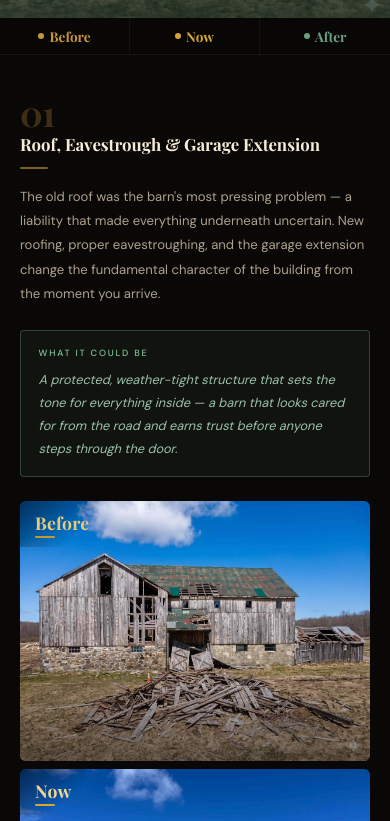
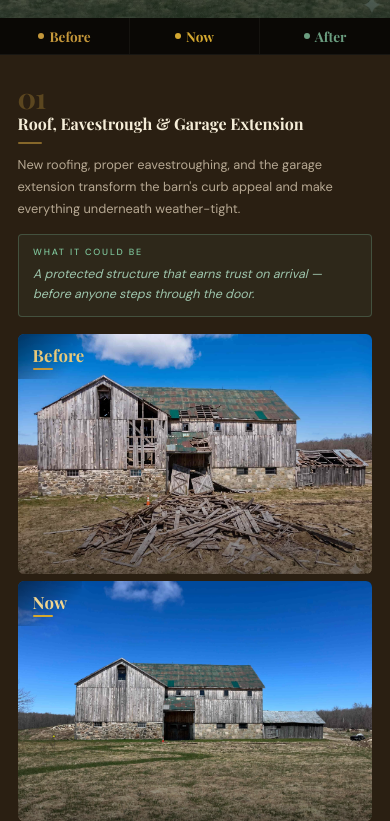
Before and after one commit to Eggfresh/BarnReno, a plain HTML site: page index.html in a window 390 px wide. Shown: the part 826-1647 px from the top of the page. Drawn offline with nearby package versions, Linux system fonts and the light colour scheme; a web font is replaced by a local one.

Commit message:
Refactor styles and update text descriptions in index.html
Updated various styles and text descriptions in index.html to improve layout and clarity.

```diff
--- a/index.html
+++ b/index.html
@@ -13,7 +13,7 @@
   --oak-light: #C4973A;
   --oak-pale: #F5EDD8;
   --bark: #3D2B1A;
-  --page-bg: #0A0806;
+  --page-bg: #2A1F12;
 }
 
 html { scroll-behavior: smooth; }
@@ -147,17 +147,17 @@ body { font-family: 'DM Sans', sans-serif; background: var(--page-bg); color: va
 /* ═══════════════════════════════════════
    PAIR LAYOUT — text LEFT, photos RIGHT
 ═══════════════════════════════════════ */
-.pair-section { padding-bottom: 2rem; }
+.pair-section { padding-bottom: 0.5rem; }
 
 .pair-block {
   max-width: 1540px;
   margin: 0 auto;
-  padding: 5rem 2.5rem;
+  padding: 2.25rem 2.5rem;
   display: grid;
-  grid-template-columns: 280px 1fr;
-  gap: 3.5rem;
-  align-items: center;          /* ← vertically centred */
-  border-bottom: 1px solid rgba(245,237,216,0.05);
+  grid-template-columns: 260px 1fr;
+  gap: 2.5rem;
+  align-items: center;
+  border-bottom: 1px solid rgba(245,237,216,0.07);
 }
 .pair-block:last-child { border-bottom: none; }
 
@@ -167,45 +167,40 @@ body { font-family: 'DM Sans', sans-serif; background: var(--page-bg); color: va
 }
 .side-pair-num {
   font-family: 'Playfair Display', serif;
-  font-size: 3.8rem; font-weight: 700;
-  /* readable warm gold instead of near-invisible */
-  color: rgba(196,151,58,0.28);
-  line-height: 1; margin-bottom: 0.4rem;
+  font-size: 2.8rem; font-weight: 700;
+  color: rgba(196,151,58,0.32);
+  line-height: 1; margin-bottom: 0.2rem;
   letter-spacing: -0.03em;
 }
 .side-title {
   font-family: 'Playfair Display', serif;
-  font-size: 1.25rem; font-weight: 700;
-  /* bright cream — max contrast on dark bg */
+  font-size: 1.1rem; font-weight: 700;
   color: #F5EDD8;
-  line-height: 1.25; margin-bottom: 0.75rem;
+  line-height: 1.25; margin-bottom: 0.5rem;
 }
 .side-rule {
-  width: 28px; height: 1.5px;
+  width: 24px; height: 1.5px;
   background: var(--oak-light);
-  border-radius: 1px; margin-bottom: 1rem;
+  border-radius: 1px; margin-bottom: 0.65rem;
   opacity: 0.6;
 }
 .side-desc {
-  font-size: 0.875rem; line-height: 1.85;
-  /* lifted from 0.42 → 0.72 — clearly readable */
+  font-size: 0.82rem; line-height: 1.7;
   color: rgba(235,220,195,0.72);
-  margin-bottom: 1.5rem;
+  margin-bottom: 0.9rem;
 }
 .side-after-box {
   border: 1px solid rgba(107,158,128,0.35);
-  border-radius: 4px; padding: 1rem 1.1rem;
+  border-radius: 4px; padding: 0.7rem 0.9rem;
   background: rgba(107,158,128,0.08);
 }
 .side-after-label {
   font-size: 9px; font-weight: 500;
   letter-spacing: 0.2em; text-transform: uppercase;
-  /* brighter green label */
-  color: #7EC49A; margin-bottom: 0.55rem;
+  color: #7EC49A; margin-bottom: 0.35rem;
 }
 .side-after-text {
-  font-size: 0.84rem; line-height: 1.8;
-  /* lifted from 0.65 → 0.85 */
+  font-size: 0.8rem; line-height: 1.65;
   color: rgba(178,225,198,0.85);
   font-style: italic;
 }
@@ -315,16 +310,15 @@ body { font-family: 'DM Sans', sans-serif; background: var(--page-bg); color: va
 /* ── Large tablet / small desktop ── */
 @media (max-width: 1200px) {
   .pair-block {
-    grid-template-columns: 240px 1fr;
-    gap: 2.5rem;
-    padding: 4rem 2rem;
+    grid-template-columns: 220px 1fr;
+    gap: 2rem;
+    padding: 2rem 1.75rem;
   }
-  .photo-slot { height: 300px; }
+  .photo-slot { height: 280px; }
 }
 
 /* ── Tablet portrait / large phone landscape ── */
 @media (max-width: 900px) {
-  /* hero: stack panels vertically */
   .hero {
     grid-template-columns: 1fr;
     grid-template-rows: repeat(3, 1fr);
@@ -332,65 +326,47 @@ body { font-family: 'DM Sans', sans-serif; background: var(--page-bg); color: va
   }
   .hero-panel { height: auto; }
   .hero-panel + .hero-panel::before {
-    /* horizontal divider instead of vertical */
     top: 0; bottom: auto; left: 10%; right: 10%;
     width: auto; height: 1px;
   }
   .hpl-word { font-size: clamp(1.2rem, 5vw, 1.8rem); }
-
-  /* phase bar: hide subtitle, shrink */
   .phase-sub { display: none; }
   .phase-tab { padding: 10px 0.75rem; gap: 7px; }
-
-  /* pair blocks: text above photos */
   .pair-block {
     grid-template-columns: 1fr;
-    gap: 1.75rem;
-    padding: 3rem 1.5rem;
+    gap: 1.25rem;
+    padding: 2rem 1.5rem;
   }
-  .side-pair-num { font-size: 2.8rem; }
-  .side-title { font-size: 1.15rem; }
-
-  /* photos: 3-wide but shorter */
+  .side-pair-num { font-size: 2.2rem; }
+  .side-title { font-size: 1.05rem; }
   .photo-slot { height: 220px; }
   .pb-word { font-size: 0.95rem; }
 }
 
 /* ── Mobile portrait ── */
 @media (max-width: 600px) {
-  /* hero: 3 stacked full-screen panels */
   .hero {
     height: auto;
     min-height: 100svh;
     grid-template-rows: 33.33svh 33.33svh 33.33svh;
   }
   .hero-title { font-size: clamp(2.2rem, 10vw, 3.5rem); }
-
-  /* phase bar: icon + word only, tighter */
   .phase-tab { padding: 9px 0.5rem; gap: 5px; }
   .phase-word { font-size: 0.85rem; }
-
-  /* pair block */
-  .pair-block { padding: 2.5rem 1.25rem; gap: 1.5rem; }
-  .side-pair-num { font-size: 2.2rem; margin-bottom: 0.25rem; }
-  .side-title { font-size: 1.05rem; }
-  .side-desc { font-size: 0.82rem; }
-  .side-after-text { font-size: 0.8rem; }
-
-  /* photos: stack into a single column */
-  .triplet {
-    grid-template-columns: 1fr;
-    gap: 8px;
-  }
-  .photo-slot { height: 260px; }
-  /* on mobile each photo is full-width so make badges slightly smaller */
-  .pb-word { font-size: 1.1rem; }
+  .pair-block { padding: 1.75rem 1.1rem; gap: 1.1rem; }
+  .side-pair-num { font-size: 1.8rem; margin-bottom: 0.15rem; }
+  .side-title { font-size: 1rem; }
+  .side-desc { font-size: 0.8rem; }
+  .side-after-text { font-size: 0.78rem; }
+  .triplet { grid-template-columns: 1fr; gap: 7px; }
+  .photo-slot { height: 240px; }
+  .pb-word { font-size: 1.05rem; }
 }
 
-/* ── Very small phones (320px) ── */
+/* ── Very small phones ── */
 @media (max-width: 380px) {
-  .pair-block { padding: 2rem 1rem; }
-  .photo-slot { height: 220px; }
+  .pair-block { padding: 1.5rem 0.9rem; }
+  .photo-slot { height: 200px; }
   .phase-word { font-size: 0.75rem; }
   .phase-dot { width: 5px; height: 5px; }
 }
@@ -458,10 +434,10 @@ body { font-family: 'DM Sans', sans-serif; background: var(--page-bg); color: va
       <div class="side-pair-num">01</div>
       <div class="side-title">Roof, Eavestrough & Garage Extension</div>
       <div class="side-rule"></div>
-      <p class="side-desc">The old roof was the barn's most pressing problem — a liability that made everything underneath uncertain. New roofing, proper eavestroughing, and the garage extension change the fundamental character of the building from the moment you arrive.</p>
+      <p class="side-desc">New roofing, proper eavestroughing, and the garage extension transform the barn's curb appeal and make everything underneath weather-tight.</p>
       <div class="side-after-box">
         <div class="side-after-label">What it could be</div>
-        <p class="side-after-text">A protected, weather-tight structure that sets the tone for everything inside — a barn that looks cared for from the road and earns trust before anyone steps through the door.</p>
+        <p class="side-after-text">A protected structure that earns trust on arrival — before anyone steps through the door.</p>
       </div>
     </div>
     <div class="triplet">
@@ -487,10 +463,10 @@ body { font-family: 'DM Sans', sans-serif; background: var(--page-bg); color: va
       <div class="side-pair-num">02</div>
       <div class="side-title">Six New Windows & New Roof Line</div>
       <div class="side-rule"></div>
-      <p class="side-desc">The second set of six windows along the right side of the barn transforms what was a dark interior into a space flooded with natural light. Paired with the new roof and eavestrough, the whole right face of the barn reads as intentional rather than incidental.</p>
+      <p class="side-desc">Six windows along the right side of the barn flood a once-dark interior with natural light. Paired with the new roof, the whole face reads as intentional.</p>
       <div class="side-after-box">
         <div class="side-after-label">What it could be</div>
-        <p class="side-after-text">Light is the one thing you can't retrofit into a space cheaply. This barn already has it — six windows of golden afternoon light that make any interior use, from events to studios to rentals, instantly more valuable.</p>
+        <p class="side-after-text">Golden afternoon light you can't retrofit cheaply — instantly adding value to any interior use.</p>
       </div>
     </div>
     <div class="triplet">
@@ -516,10 +492,10 @@ body { font-family: 'DM Sans', sans-serif; background: var(--page-bg); color: va
       <div class="side-pair-num">03</div>
       <div class="side-title">Tractor Shed → Three Covered Bays</div>
       <div class="side-rule"></div>
-      <p class="side-desc">Barely holding together, the old tractor shed was one hard winter away from becoming a problem. What's taken its place is three distinct covered bays — one for the tractor, one for the car, one for tools — each properly sheltered from snow and rain under a new roof.</p>
+      <p class="side-desc">One crumbling shed becomes three distinct covered bays — tractor, car, and tools — each properly sheltered under a new roof built for Ontario winters.</p>
       <div class="side-after-box">
         <div class="side-after-label">What it could be</div>
-        <p class="side-after-text">A fully functional outbuilding that pays for itself in protected storage alone — and makes the whole property feel organised, deliberate, and ready for whatever comes next.</p>
+        <p class="side-after-text">A fully functional outbuilding that makes the whole property feel organised and ready for anything.</p>
       </div>
     </div>
     <div class="triplet">
@@ -545,10 +521,10 @@ body { font-family: 'DM Sans', sans-serif; background: var(--page-bg); color: va
       <div class="side-pair-num">04</div>
       <div class="side-title">Living Room, Fireplace & Kitchen</div>
       <div class="side-rule"></div>
-      <p class="side-desc">Inside the barn, the living space has gone from raw and rough to something that actually feels like a room — a fireplace anchoring one end, a kitchen taking shape, the whole space gaining the warmth and function that makes people want to stay.</p>
+      <p class="side-desc">A fireplace anchoring one end, a kitchen taking shape — the interior has gone from raw barn to a space people actually want to spend time in.</p>
       <div class="side-after-box">
         <div class="side-after-label">What it could be</div>
-        <p class="side-after-text">A main living area that's genuinely comfortable — the kind of space that makes guests extend their stay. A fireplace in a barn with exposed beams is not a detail. It's the whole reason to come.</p>
+        <p class="side-after-text">A warm, comfortable main space that keeps guests staying longer than they planned.</p>
       </div>
     </div>
     <div class="triplet">
@@ -574,10 +550,10 @@ body { font-family: 'DM Sans', sans-serif; background: var(--page-bg); color: va
       <div class="side-pair-num">05</div>
       <div class="side-title">Activity Space — Games, Climbing & Yoga</div>
       <div class="side-rule"></div>
-      <p class="side-desc">A cleaned-up interior reveals just how much volume this barn has — ceiling height that most purpose-built gyms can't match, and a floor plan flexible enough to host a bouldering wall, a yoga studio, or a games room without picking just one.</p>
+      <p class="side-desc">Ceiling height most gyms can't match, and a floor plan flexible enough for a bouldering wall, yoga studio, or games room — all in the same space.</p>
       <div class="side-after-box">
         <div class="side-after-label">What it could be</div>
-        <p class="side-after-text">An activity space that's genuinely rare — a barn-sized room where you can actually do things. Rock climbing, yoga, table tennis, billiards. The kind of amenity that turns a property into a destination.</p>
+        <p class="side-after-text">The kind of amenity that turns a property visit into a destination people plan around.</p>
       </div>
     </div>
     <div class="triplet">
@@ -603,10 +579,10 @@ body { font-family: 'DM Sans', sans-serif; background: var(--page-bg); color: va
       <div class="side-pair-num">06</div>
       <div class="side-title">Games Hall & Projector Cinema</div>
       <div class="side-rule"></div>
-      <p class="side-desc">A large open floor with thick walls and no neighbours — practically designed for a projector screen and surround sound. Add a games area alongside it and you have a space that handles a family of twenty as easily as a quiet evening for two.</p>
+      <p class="side-desc">Thick walls, a large open floor, and no neighbours — practically built for a projector screen. A games area alongside it handles twenty people as easily as two.</p>
       <div class="side-after-box">
         <div class="side-after-label">What it could be</div>
-        <p class="side-after-text">A private cinema and games hall that no rental property in the region can offer at this scale. The feature that ends up in every five-star review and every reason a guest books again the following year.</p>
+        <p class="side-after-text">The feature that ends up in every five-star review and every reason a guest comes back.</p>
       </div>
     </div>
     <div class="triplet">
@@ -632,10 +608,10 @@ body { font-family: 'DM Sans', sans-serif; background: var(--page-bg); color: va
       <div class="side-pair-num">07</div>
       <div class="side-title">Ground Level — Paved Floor & Workshop</div>
       <div class="side-rule"></div>
-      <p class="side-desc">The ground level of the barn gets paved — instantly transforming a dirt floor into a proper workspace. Storage units and a dedicated workshop area give the building the infrastructure it's needed. Functional, clean, and built to last.</p>
+      <p class="side-desc">Paved ground level turns a dirt floor into a proper workspace overnight. Storage units and a dedicated workshop give the building the infrastructure it's needed for years.</p>
       <div class="side-after-box">
         <div class="side-after-label">What it could be</div>
-        <p class="side-after-text">A serious workshop and storage level that adds genuine utility to the property — for woodworking, tools, seasonal equipment, or rented studio space. The kind of infrastructure that makes a property actually work year-round.</p>
+        <p class="side-after-text">A year-round workshop and storage level — usable, rentable, and genuinely functional.</p>
       </div>
     </div>
     <div class="triplet">
@@ -661,10 +637,10 @@ body { font-family: 'DM Sans', sans-serif; background: var(--page-bg); color: va
       <div class="side-pair-num">08</div>
       <div class="side-title">Paved Entry & Organised Car Access</div>
       <div class="side-rule"></div>
-      <p class="side-desc">The entry to the property tells the story before anything else does. A paved car area clears the ground, defines the space, and gives the eye somewhere to rest. Organisation at the entry point opens up possibilities for how the whole property flows and functions.</p>
+      <p class="side-desc">A paved entry defines the space, clears the clutter, and gives the property the clean arrival it deserves — room to park, room to think, room to grow.</p>
       <div class="side-after-box">
         <div class="side-after-label">What it could be</div>
-        <p class="side-after-text">A clean, intentional arrival that signals this is a property that has been thought through. Room to park, room to plan, room to grow — the blank-slate clarity that lets the next chapter of the barn actually begin.</p>
+        <p class="side-after-text">A deliberate arrival that signals the property has been properly thought through.</p>
       </div>
     </div>
     <div class="triplet">
```
